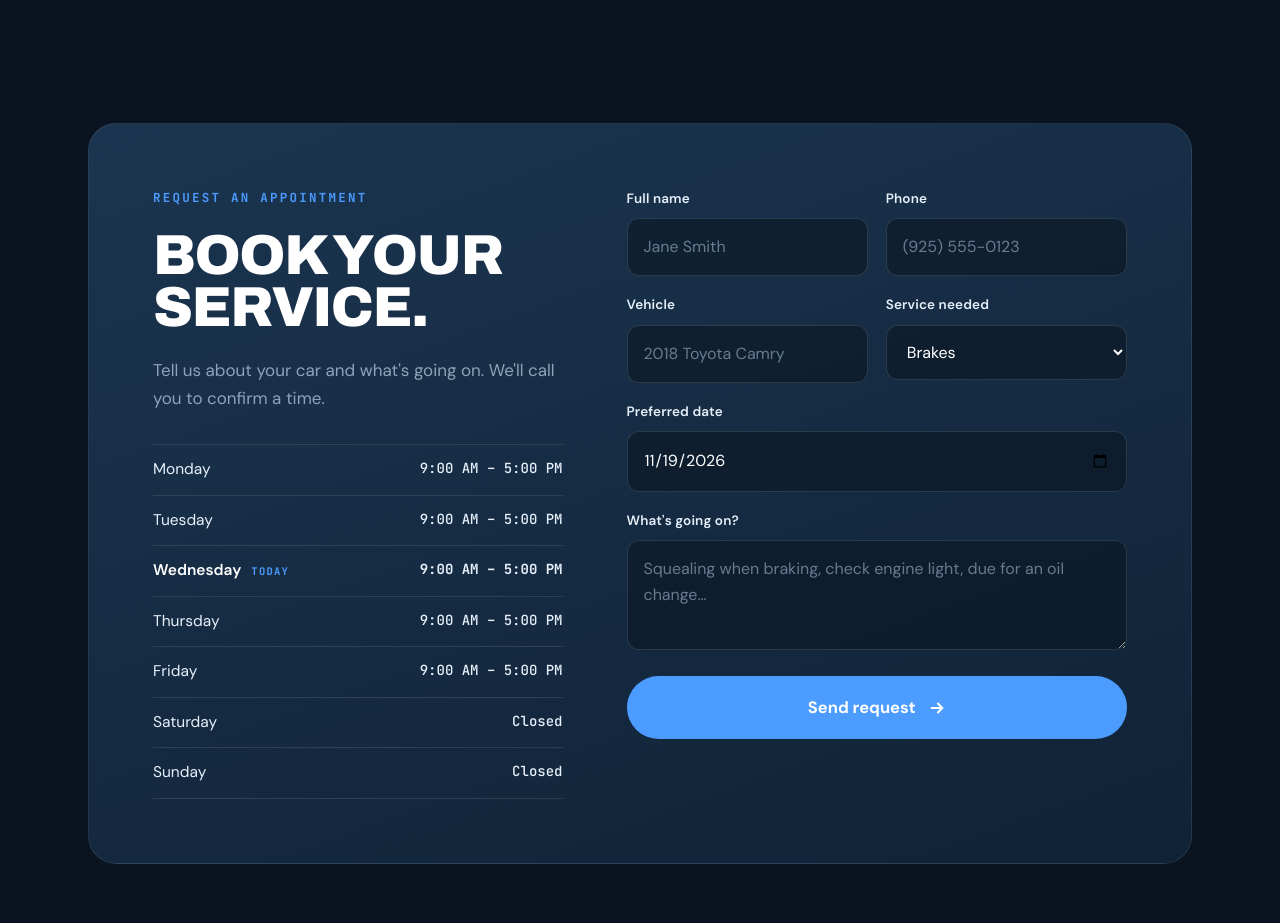
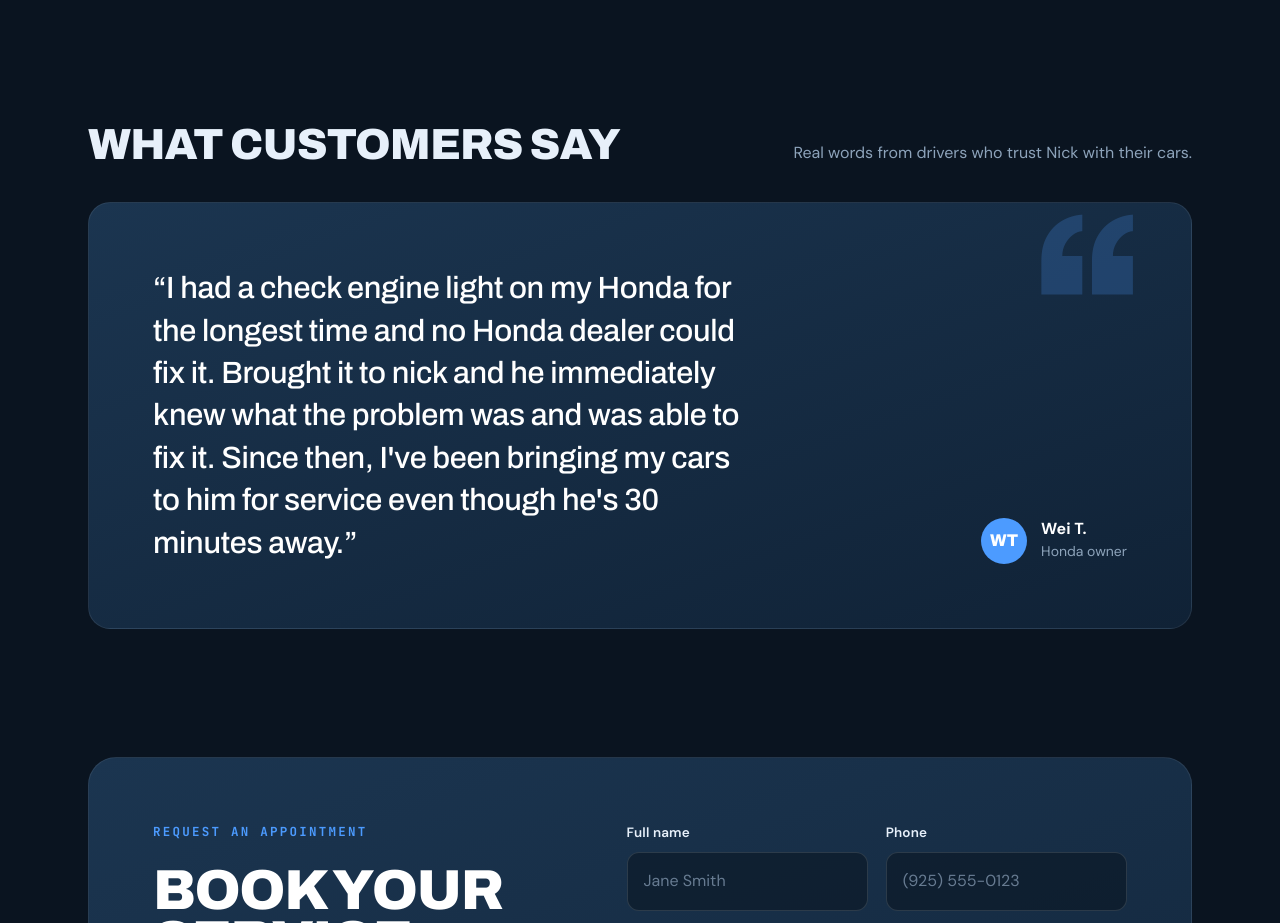
Before and after one commit to sinarostam/moragagas, a plain HTML site: page index.html in a window 1280 px wide. Shown: the part 4380-5303 px from the top of the page. Drawn offline with Linux system fonts and the light colour scheme.

Commit message:
Add customer reviews section with Wei T.'s review
Reviews live in SITE.auto.reviews and render as a featured quote when
there is one, or as a grid as more are added.

Co-Authored-By: Claude Opus 5.5 <noreply@anthropic.com>
Claude-Session: https://claude.ai/code/session_01Lu1TN1VFRBeeSRK2i4gKhS

```diff
--- a/index.html
+++ b/index.html
@@ -349,6 +349,37 @@
   @media (max-width:900px){.process{grid-template-columns:repeat(2,1fr);row-gap:44px}}
   @media (max-width:520px){.process{grid-template-columns:1fr}}
 
+  /* reviews */
+  .reviews-wrap{margin-top:clamp(80px,10vw,140px)}
+  .reviews{display:grid;grid-template-columns:repeat(auto-fit,minmax(300px,1fr));gap:20px}
+  .review{
+    position:relative;margin:0;display:flex;flex-direction:column;
+    background:var(--auto-deep);border:1px solid rgba(255,255,255,.08);
+    border-radius:calc(var(--radius) + 4px);padding:clamp(28px,3.4vw,40px);
+  }
+  .review::before{
+    content:"\201C";position:absolute;top:-6px;right:28px;
+    font-family:var(--display);font-weight:900;font-size:140px;line-height:1;color:var(--auto-blue);opacity:.22;
+  }
+  .review blockquote{font-size:17px;line-height:1.7;color:var(--auto-ice);position:relative}
+  .review figcaption{display:flex;align-items:center;gap:14px;margin-top:auto;padding-top:28px}
+  .review .avatar{
+    width:46px;height:46px;border-radius:50%;flex:none;display:grid;place-items:center;
+    background:var(--auto-blue);color:#fff;font-family:var(--display);font-variation-settings:"wdth" 118;font-weight:800;font-size:17px;
+  }
+  .review figcaption strong{display:block;color:#fff;font-weight:700;font-size:16px;line-height:1.3}
+  .review figcaption span{display:block;color:var(--auto-muted);font-size:14px}
+  /* a single review gets the featured treatment */
+  .review:only-child{
+    display:grid;grid-template-columns:1fr auto;gap:28px 48px;align-items:end;
+    padding:clamp(36px,5vw,64px);
+    background:linear-gradient(160deg, var(--auto-steel), var(--auto-deep));
+  }
+  .review:only-child::before{font-size:220px;top:-20px;right:48px}
+  .review:only-child blockquote{font-family:var(--display);font-variation-settings:"wdth" 100;font-weight:500;font-size:clamp(22px,2.4vw,32px);line-height:1.38;letter-spacing:-.01em;color:#fff;max-width:34ch}
+  .review:only-child figcaption{margin:0;padding:0}
+  @media (max-width:820px){.review:only-child{grid-template-columns:1fr}}
+
   /* booking */
   .booking{
     margin-top:clamp(80px,10vw,140px);
@@ -650,6 +681,15 @@
       <div class="step reveal"><h4>Drive away</h4><p>Repaired, road-tested and ready, with straight answers to any questions.</p></div>
     </div>
 
+    <!-- reviews -->
+    <div class="reviews-wrap" id="reviews">
+      <div class="sub-head reveal">
+        <h3>What customers say</h3>
+        <p>Real words from drivers who trust Nick with their cars.</p>
+      </div>
+      <div class="reviews reveal" id="reviewList"></div>
+    </div>
+
     <!-- booking -->
     <div class="booking reveal" id="book">
       <div class="side">
@@ -796,6 +836,11 @@ const SITE = {
       { t:"Engine repair", d:"From gaskets to complete engine overhaul or replacement.", i:"engine" },
       { t:"Scheduled maintenance", d:"Factory-interval service to keep your warranty and car healthy.", i:"cal" },
     ],
+    // Customer reviews, shown word for word. Add more entries in the same format.
+    reviews: [
+      { name:"Wei T.", detail:"Honda owner",
+        text:"I had a check engine light on my Honda for the longest time and no Honda dealer could fix it. Brought it to nick and he immediately knew what the problem was and was able to fix it. Since then, I've been bringing my cars to him for service even though he's 30 minutes away." },
+    ],
   },
 };
 
@@ -818,6 +863,7 @@ const DAYS = ["Sunday","Monday","Tuesday","Wednesday","Thursday","Friday","Satur
 const fmt12 = hm => { let [h,m]=hm.split(":").map(Number); const ap=h>=12?"PM":"AM"; h=h%12||12; return `${h}:${String(m).padStart(2,"0")} ${ap}`; };
 const toMin = hm => { const [h,m]=hm.split(":").map(Number); return h*60+m; };
 const tel = p => "tel:" + p.replace(/[^\d+]/g,"");
+const esc = v => String(v).replace(/[&<>"']/g, c=>({"&":"&amp;","<":"&lt;",">":"&gt;",'"':"&quot;","'":"&#39;"}[c]));
 
 function localNow(){
   const parts = new Intl.DateTimeFormat("en-US",{timeZone:SITE.timeZone,weekday:"short",hour:"2-digit",minute:"2-digit",hour12:false}).formatToParts(new Date());
@@ -882,6 +928,21 @@ hoursList(SITE.auto.hours, $("#autoHours"));
 $("#octanes").innerHTML = SITE.gas.grades.map(g=>`
   <div class="oct"><b style="background:${g.color}">${g.octane}</b><span>${g.name}<small>${g.note}</small></span></div>`).join("");
 
+/* ---------- reviews ---------- */
+(function(){
+  const list = SITE.auto.reviews || [];
+  if (!list.length){ $("#reviews").remove(); return; }
+  $("#reviewList").innerHTML = list.map(r=>{
+    const initials = r.name.split(/\s+/).map(w=>w[0]).join("").slice(0,2).toUpperCase();
+    return `<figure class="review">
+      <blockquote>“${esc(r.text)}”</blockquote>
+      <figcaption><span class="avatar" aria-hidden="true">${esc(initials)}</span>
+        <div><strong>${esc(r.name)}</strong>${r.detail?`<span>${esc(r.detail)}</span>`:""}</div>
+      </figcaption>
+    </figure>`;
+  }).join("");
+})();
+
 /* ---------- services ---------- */
 $("#services").innerHTML = SITE.auto.services.map((s,i)=>`
   <article class="service">
@@ -897,7 +958,6 @@ $("#bService").innerHTML = SITE.auto.services.map(s=>`<option>${s.t}</option>`).
   d.min = new Date().toISOString().slice(0,10);
   d.value = t.toISOString().slice(0,10);
 })();
-const esc = v => String(v).replace(/[&<>"']/g, c=>({"&":"&amp;","<":"&lt;",">":"&gt;",'"':"&quot;","'":"&#39;"}[c]));
 const BTN_HTML = $("#bookBtn").innerHTML;
 
 $("#bookForm").addEventListener("submit", async e=>{
```
